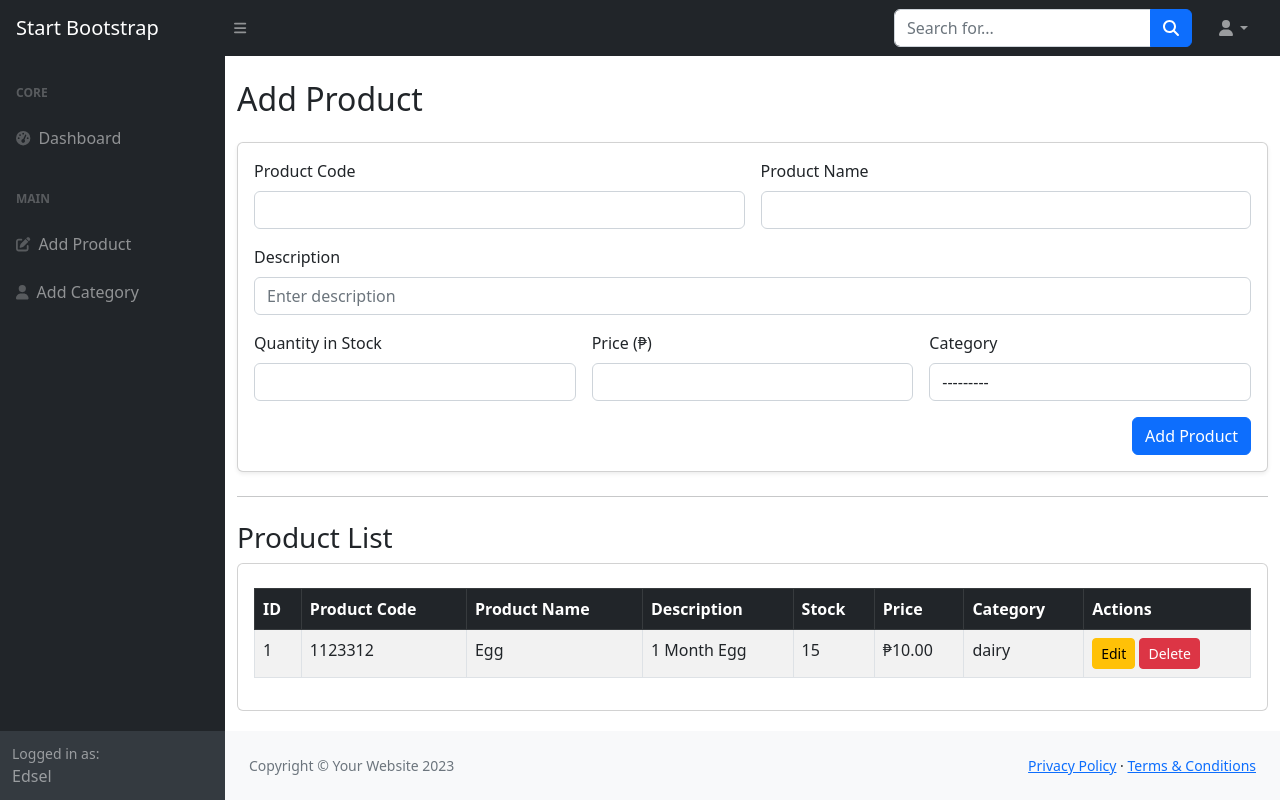
After one commit to edselpapolonias/Freshmart, a Django app: page /products/ in a window 1280 px wide. The commit adds this page. Run offline with Django 5.2, Linux system fonts and the light colour scheme; data comes from the database, SQL or seed files in the repository; both versions use the stored data as it was after the commit; some libraries are stand-ins or nearby versions.

Commit message:
1/8 done

```diff
--- a/freshmart_project/freshmart_project/settings.py
+++ b/freshmart_project/freshmart_project/settings.py
@@ -38,6 +38,7 @@ INSTALLED_APPS = [
     'django.contrib.messages',
     'django.contrib.staticfiles',
     'inventory',
+    'widget_tweaks',
 ]
 
 MIDDLEWARE = [
--- a/freshmart_project/inventory/forms.py
+++ b/freshmart_project/inventory/forms.py
@@ -5,7 +5,12 @@ from .models import Category
 class InventoryItemForm(forms.ModelForm):
     class Meta:
         model = InventoryItem
-        fields = '__all__'
+        fields = ['product_code', 'product_name', 'description', 'quantity_in_stock', 'price', 'category']
+        widgets = {
+            'description': forms.TextInput(attrs={
+                'placeholder': 'Enter description',
+            }),
+        }
 
 class CategoryForm(forms.ModelForm):
     class Meta:
--- a/freshmart_project/inventory/urls.py
+++ b/freshmart_project/inventory/urls.py
@@ -3,11 +3,8 @@ from . import views
 
 urlpatterns = [
     path('', views.index, name='index'),
-    path('item/list', views.item_list, name='item_list'),
-    path('item/<int:pk>/', views.item_detail, name='item_detail'),
-    path('item/add/', views.item_add, name='item_add'),
-    path('item/edit/<int:pk>/', views.item_edit, name='item_edit'),
-    path('item/delete/<int:pk>/', views.item_delete, name='item_delete'),
+    path('products/', views.product_manage, name='product_manage'),
+    path('products/edit/<int:pk>/', views.product_manage, name='product_edit'),
 
     path('categories/', views.category_list_add, name='category_list_add'),
     path('categories/edit/<int:pk>/', views.category_edit, name='category_edit'),
--- a/freshmart_project/inventory/views.py
+++ b/freshmart_project/inventory/views.py
@@ -5,46 +5,38 @@ from django.shortcuts import render
 from .forms import CategoryForm
 from .models import Category
 
-# List all products
-def item_list(request):
-    items = InventoryItem.objects.all()
-    return render(request, 'inventory/item_list.html', {'items': items})
+def product_manage(request, pk=None):
+    if pk:  # For edit mode
+        item = get_object_or_404(InventoryItem, pk=pk)
+        edit_mode = True
+    else:
+        item = None
+        edit_mode = False
 
-# Product detail
-def item_detail(request, pk):
-    item = get_object_or_404(InventoryItem, pk=pk)
-    return render(request, 'inventory/item_detail.html', {'item': item})
+    # Handle form submission
+    if request.method == 'POST':
+        if 'delete' in request.POST:
+            # Handle delete directly
+            if item:
+                item.delete()
+            return redirect('product_manage')
 
-# Add new product
-def item_add(request):
-    if request.method == 'POST':
-        form = InventoryItemForm(request.POST)
-        if form.is_valid():
-            form.save()
-            return redirect('item_list')
-    else:
-        form = InventoryItemForm()
-    return render(request, 'inventory/item_form.html', {'form': form, 'title': 'Add Product'})
-
-# Edit product
-def item_edit(request, pk):
-    item = get_object_or_404(InventoryItem, pk=pk)
-    if request.method == 'POST':
         form = InventoryItemForm(request.POST, instance=item)
         if form.is_valid():
             form.save()
-            return redirect('item_list')
+            return redirect('product_manage')
     else:
         form = InventoryItemForm(instance=item)
-    return render(request, 'inventory/item_form.html', {'form': form, 'title': 'Edit Product'})
 
-# Delete product
-def item_delete(request, pk):
-    item = get_object_or_404(InventoryItem, pk=pk)
-    if request.method == 'POST':
-        item.delete()
-        return redirect('item_list')
-    return render(request, 'inventory/item_confirm_delete.html', {'item': item})
+    # Fetch all products
+    items = InventoryItem.objects.all()
+
+    return render(request, 'inventory/manage_product.html', {
+        'form': form,
+        'items': items,
+        'edit_mode': edit_mode,
+    })
+
 
 def index(request):
     return render(request, 'index.html')
--- a/freshmart_project/templates/index.html
+++ b/freshmart_project/templates/index.html
@@ -20,7 +20,7 @@
                             <div class="card bg-primary text-white mb-4">
                                 <div class="card-body">Total Products</div>
                                 <div class="card-footer d-flex align-items-center justify-content-between">
-                                    <a class="small text-white stretched-link" href="{% url 'item_list' %}">View Details</a>
+                                    <a class="small text-white stretched-link" href="">View Details</a>
                                     <div class="small text-white"><i class="fas fa-angle-right"></i></div>
                                 </div>
                             </div>
--- a/freshmart_project/templates/inventory/item_confirm_delete.html
+++ /dev/null
@@ -1,6 +0,0 @@
-<h2>Delete {{ item.product_name }}?</h2>
-<form method="post">
-    {% csrf_token %}
-    <button type="submit">Confirm</button>
-    <a href="{% url 'item_list' %}">Cancel</a>
-</form>
--- /dev/null
+++ b/freshmart_project/templates/inventory/manage_product.html
@@ -0,0 +1,123 @@
+{% load widget_tweaks %}
+{% include "partials/header.html" %}
+<body class="sb-nav-fixed">
+{% include "partials/navbar.html" %}
+
+<div id="layoutSidenav">
+    {% include "partials/sidebar.html" %}
+    <div id="layoutSidenav_content">
+        <main>
+            <div class="container mt-4">
+                <h2 class="mb-4">{% if edit_mode %}Edit Product{% else %}Add Product{% endif %}</h2>
+
+                <div class="card shadow-sm mb-4">
+                    <div class="card-body">
+                        <form method="POST">
+                            {% csrf_token %}
+                            <div class="row g-3">
+                                <!-- Product Code -->
+                                <div class="col-md-6">
+                                    <label for="id_product_code" class="form-label">Product Code</label>
+                                    {{ form.product_code|add_class:"form-control" }}
+                                </div>
+
+                                <!-- Product Name -->
+                                <div class="col-md-6">
+                                    <label for="id_product_name" class="form-label">Product Name</label>
+                                    {{ form.product_name|add_class:"form-control" }}
+                                </div>
+
+                                <!-- Description -->
+                                <div class="col-12">
+                                    <label for="id_description" class="form-label">Description</label>
+                                    {{ form.description|add_class:"form-control"|attr:"rows:3,placeholder:Enter description" }}
+                                </div>
+
+                                <!-- Quantity in Stock -->
+                                <div class="col-md-4">
+                                    <label for="id_quantity_in_stock" class="form-label">Quantity in Stock</label>
+                                    {{ form.quantity_in_stock|add_class:"form-control" }}
+                                </div>
+
+                                <!-- Price -->
+                                <div class="col-md-4">
+                                    <label for="id_price" class="form-label">Price (₱)</label>
+                                    {{ form.price|add_class:"form-control" }}
+                                </div>
+
+                                <!-- Category -->
+                                <div class="col-md-4">
+                                    <label for="id_category" class="form-label">Category</label>
+                                    {{ form.category|add_class:"form-control" }}
+                                </div>
+
+                                <!-- Buttons -->
+                                <div class="col-12 text-end mt-3">
+                                    {% if edit_mode %}
+                                        <button type="submit" class="btn btn-success">Update Product</button>
+                                        <a href="{% url 'product_manage' %}" class="btn btn-secondary">Cancel</a>
+                                    {% else %}
+                                        <button type="submit" class="btn btn-primary">Add Product</button>
+                                    {% endif %}
+                                </div>
+                            </div>
+                        </form>
+                    </div>
+                </div>
+
+                <hr>
+
+                <h3 class="mt-4">Product List</h3>
+                <div class="card">
+                    <div class="card-body">
+                        <table class="table table-bordered table-striped mt-2">
+                            <thead class="table-dark">
+                                <tr>
+                                    <th>ID</th>
+                                    <th>Product Code</th>
+                                    <th>Product Name</th>
+                                    <th>Description</th>
+                                    <th>Stock</th>
+                                    <th>Price</th>
+                                    <th>Category</th>
+                                    <th>Actions</th>
+                                </tr>
+                            </thead>
+                            <tbody>
+                                {% for item in items %}
+                                <tr>
+                                    <td>{{ item.id }}</td>
+                                    <td>{{ item.product_code }}</td>
+                                    <td>{{ item.product_name }}</td>
+                                    <td>{{ item.description }}</td>
+                                    <td>{{ item.quantity_in_stock }}</td>
+                                    <td>₱{{ item.price }}</td>
+                                    <td>{{ item.category }}</td>
+                                    <td>
+                                        <a href="{% url 'product_edit' item.id %}" class="btn btn-warning btn-sm">Edit</a>
+                                        <form method="POST" action="{% url 'product_edit' item.id %}" style="display:inline;">
+                                            {% csrf_token %}
+                                            <button type="submit" name="delete" class="btn btn-danger btn-sm"
+                                                onclick="return confirm('Are you sure you want to delete this product?');">
+                                                Delete
+                                            </button>
+                                        </form>
+                                    </td>
+                                </tr>
+                                {% empty %}
+                                <tr><td colspan="8" class="text-center">No products available.</td></tr>
+                                {% endfor %}
+                            </tbody>
+                        </table>
+                    </div>
+                </div>
+            </div>
+        </main>
+
+        {% include "partials/footer.html" %}
+    </div>
+</div>
+
+{% include "partials/scripts.html" %}
+</body>
+</html>
--- a/freshmart_project/templates/partials/sidebar.html
+++ b/freshmart_project/templates/partials/sidebar.html
@@ -9,7 +9,7 @@
                             </a>
 
                             <div class="sb-sidenav-menu-heading">Main</div>
-                            <a class="nav-link" href="{% url 'item_add' %}">
+                            <a class="nav-link" href="{% url 'product_manage' %}">
                                 <div class="sb-nav-link-icon"><i class="fas fa-edit"></i></div>
                                 Add Product
                             </a>
```
Also changed, not shown: freshmart_project/templates/inventory/add_category.html (+19 -0 lines), freshmart_project/templates/inventory/item_detail.html (deleted, +0 -7 lines), freshmart_project/templates/inventory/item_form.html (deleted, +0 -7 lines), freshmart_project/templates/inventory/item_list.html (deleted, +0 -11 lines), freshmart_project/db.sqlite3.
